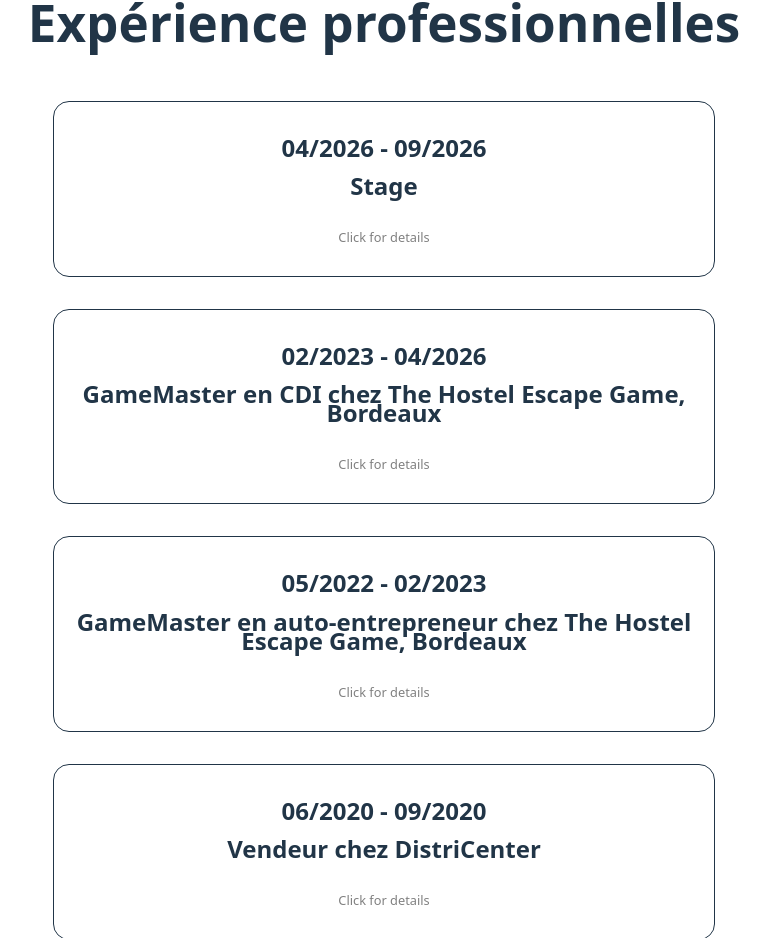
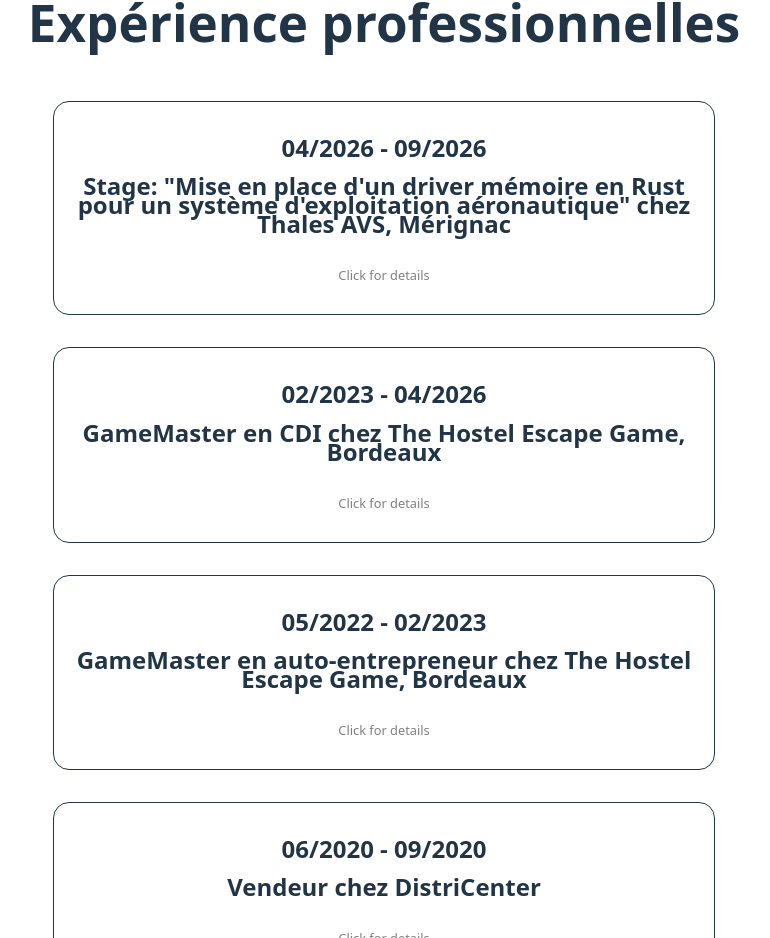
Before and after one commit to Taraxtix/taraxtix.github.io, a React (Vite) app: page / in a window 1280 px wide. Shown: the part 869-1807 px from the top of the page, without its empty margins (256-1026 px from the left). Built offline with nearby package versions, Linux system fonts and the light colour scheme.

Commit message:
fix: Keep all after first `:`

```diff
--- a/src/components/ProfessionalExperiences/JobCard.tsx
+++ b/src/components/ProfessionalExperiences/JobCard.tsx
@@ -7,19 +7,28 @@ interface JobCardProps {
 
 function JobCard({title, details}: JobCardProps) {
     const [clicked, setClicked] = useState(false)
+    const firstColonIndex = title.indexOf(":");
+    const datePart = firstColonIndex !== -1 ? title.slice(0, firstColonIndex).trim() : title;
+    const restPart = firstColonIndex !== -1 ? title.slice(firstColonIndex + 1).trim() : "";
 
     return (
         <div style={cardStyle} onClick={() => setClicked(!clicked)}>
-            <h2>{title.split(":")[0]}<br/><br/>{title.split(":")[1]}</h2>
-            {clicked ?
+            <h2>
+                {datePart}
+                <br /><br />
+                {restPart}
+            </h2>
+            {clicked ? (
                 <ul style={ulStyle}>
-                    {Object.entries(details).map(([key, detail]) => {
-                        return <li key={key}>{detail}</li>
-                    })}
-                </ul> : <p style={detailPlaceholderStyle}>Click for details</p>
-            }
+                    {Object.entries(details).map(([key, detail]) => (
+                        <li key={key}>{detail}</li>
+                    ))}
+                </ul>
+            ) : (
+                <p style={detailPlaceholderStyle}>Click for details</p>
+            )}
         </div>
-    )
+    );
 }
 
 const cardStyle: React.CSSProperties = {
```
